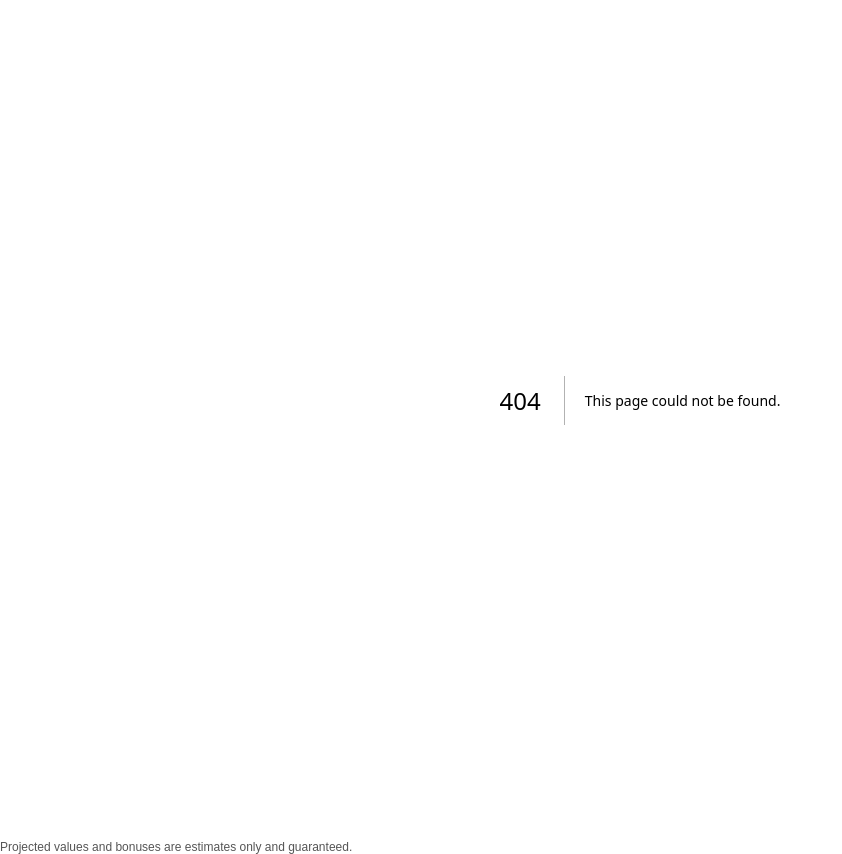
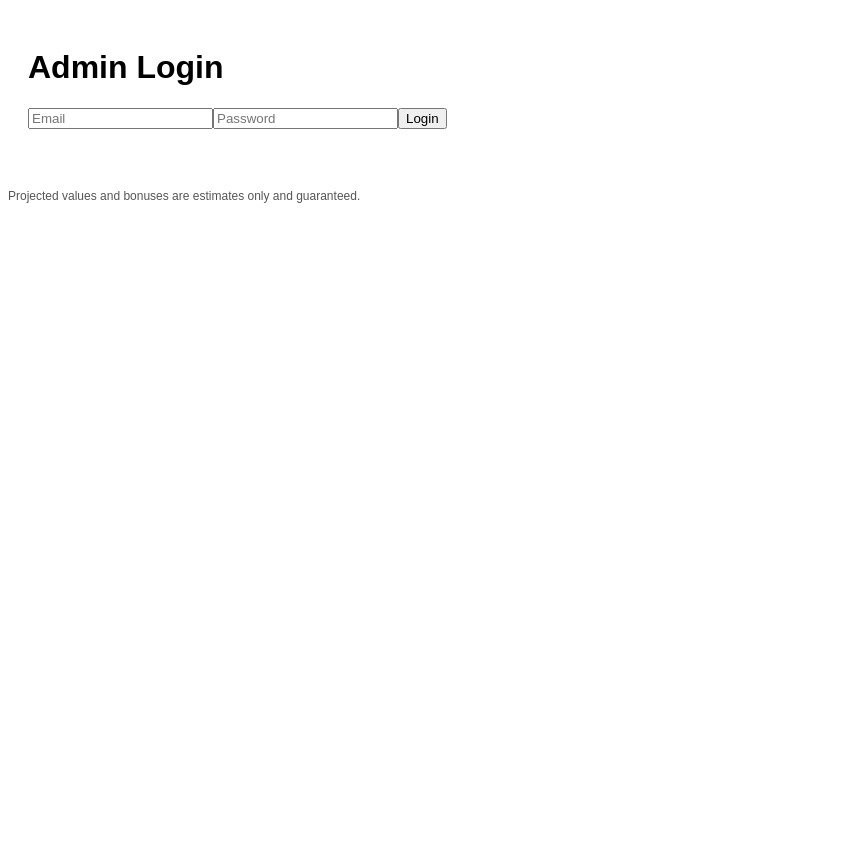
Before and after one commit to gregbrook66-pixel/Investcrystal-Lake, a Next.js app: page /login in a window 1280 px wide. Before the commit this address had no page. Shown: the whole page, without its empty margins (0-842 px from the left). After the commit the page ends 800 px from the top, so only its background shows below. Built offline with nearby package versions, Linux system fonts and the light colour scheme; no server answers.

Commit message:
Create page.js

```diff
--- /dev/null
+++ b/app/login/page.js
@@ -0,0 +1,56 @@
+'use client'
+export const dynamic = 'force-dynamic'
+
+import { useState } from 'react'
+import { supabase } from '../../lib/supabase'
+import { useRouter } from 'next/navigation'
+
+export default function Login() {
+  const [email, setEmail] = useState('')
+  const [password, setPassword] = useState('')
+  const [error, setError] = useState('')
+  const router = useRouter()
+
+  async function handleLogin(e) {
+    e.preventDefault()
+    setError('')
+
+    if (!supabase) return
+
+    const { error } = await supabase.auth.signInWithPassword({
+      email,
+      password
+    })
+
+    if (error) {
+      setError(error.message)
+    } else {
+      router.push('/admin')
+    }
+  }
+
+  return (
+    <main style={{ padding: 20 }}>
+      <h1>Admin Login</h1>
+
+      <form onSubmit={handleLogin}>
+        <input
+          placeholder="Email"
+          value={email}
+          onChange={e => setEmail(e.target.value)}
+        />
+
+        <input
+          type="password"
+          placeholder="Password"
+          value={password}
+          onChange={e => setPassword(e.target.value)}
+        />
+
+        <button type="submit">Login</button>
+      </form>
+
+      {error && <p style={{ color: 'red' }}>{error}</p>}
+    </main>
+  )
+    }
```
